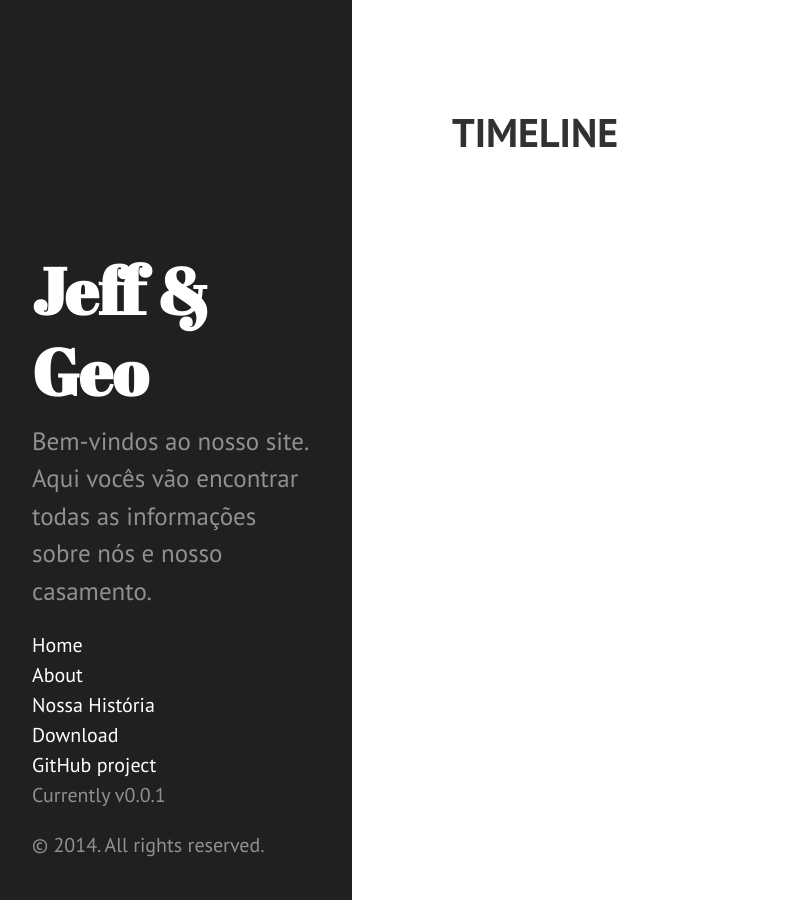
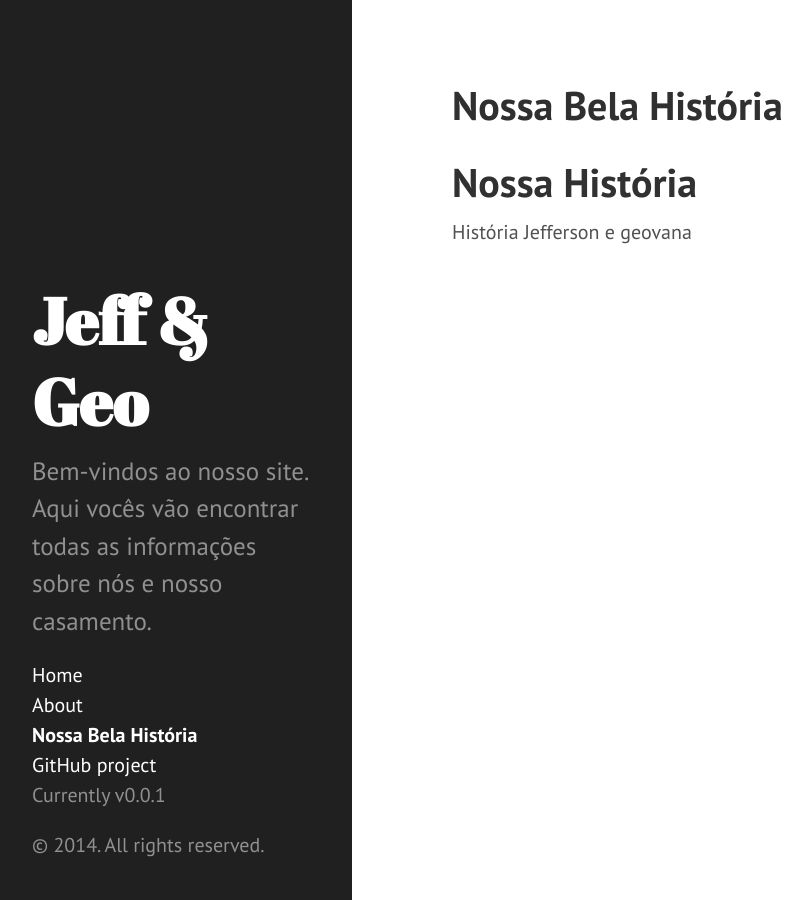
Before and after one commit to foguinhoperuca/jeff-geo.campos.nom.br, a Jekyll site: the page built from historia.md, in a window 1280 px wide. Shown: the whole page, without its empty margins (8-820 px from the left). Built offline with Jekyll 4.4.1, drawn with Linux system fonts in a browser that asks for light colours; Markdown is read by kramdown in place of the engine named in the settings; a script that is not in the unit is left out.

Commit message:
Menu
* Atualizado menu;
* Atualizado lista de tarefas;

```diff
--- a/_includes/sidebar.html
+++ b/_includes/sidebar.html
@@ -26,10 +26,11 @@
         {% endif %}
       {% endfor %}
 
+      <!-- <a class="sidebar-nav-item" href="/historia/">Local do Casamento</a> -->
+      <!-- <a class="sidebar-nav-item" href="/timeline/">Lista de Presentes</a> -->
+      <!-- <a class="sidebar-nav-item" href="/timeline/">Mural</a> -->
+      <!-- <a class="sidebar-nav-item" href="/timeline/">Nós nas redes sociais</a> -->
 
-      <a class="sidebar-nav-item" href="/timeline/">Nossa Hist&oacute;ria</a>
-
-      <a class="sidebar-nav-item" href="{{ site.github.repo }}/archive/v{{ site.version }}.zip">Download</a>
       <a class="sidebar-nav-item" href="{{ site.github.repo }}">GitHub project</a>
       <span class="sidebar-nav-item">Currently v{{ site.version }}</span>
     </nav>
--- a/timeline.html
+++ b/historia.md
@@ -1,8 +1,10 @@
 ---
-layout: default
-title: Timeline
+layout: page
+title: Nossa Bela Hist&oacute;ria
 ---
-<h1>TIMELINE</h1>
+
+<h1>Nossa Hist&oacute;ria</h1>
+<p>Hist&oacute;ria Jefferson e geovana</p>
 <div id="timeline-embed"></div>
 <script type="text/javascript">
         var timeline_config = {
--- a/todo.org
+++ b/todo.org
@@ -1,5 +1,7 @@
 * Infra
-** TODO deploy on github pages
+** TODO github pages
+*** TODO Fix A register (DNS) - CNAME for naked domain
+*** DONE deploy
 ** DONE Jekyll
 ** DONE DNS
 * Content
```
